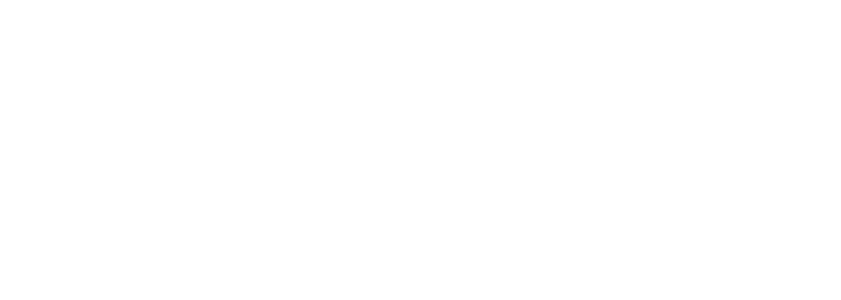
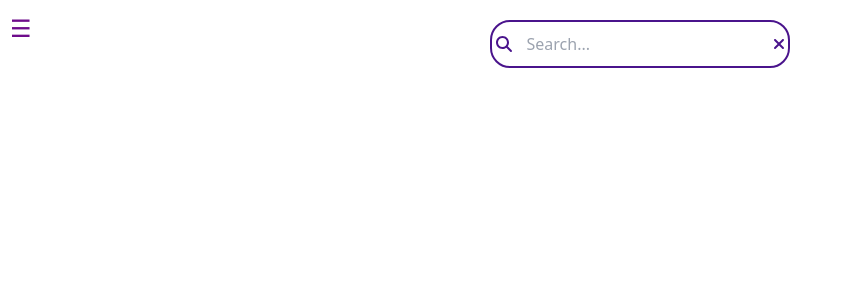
Before and after one commit to Soso-Mabulu/Share2teach-Frontend, a Vue app: page /educator-dashboard in a window 1280 px wide. Before the commit this address had no page. Shown: the top 300 px of the page, without its empty margins (0-841 px from the left). Built offline with nearby package versions, Linux system fonts and the light colour scheme; what vue3-google-oauth2 would draw is missing.

Commit message:
kgftycytg

```diff
--- a/package.json
+++ b/package.json
@@ -12,6 +12,9 @@
     "format": "prettier --write src/"
   },
   "dependencies": {
+    "@fortawesome/fontawesome-svg-core": "^6.6.0",
+    "@fortawesome/free-solid-svg-icons": "^6.6.0",
+    "@fortawesome/vue-fontawesome": "^3.0.8",
     "@tato30/vue-pdf": "^1.11.1",
     "@vue-pdf-viewer/viewer": "^1.4.0",
     "axios": "^1.7.7",
--- /dev/null
+++ b/src/components/SideBarEducator.vue
@@ -0,0 +1,185 @@
+<template>
+    <div>
+      <button class="toggle-btn" @click="toggleSidebar">☰</button>
+      <div class="sidebar" v-if="isSidebarVisible">
+        <button class="close-btn" @click="toggleSidebar">✖</button>
+        <h2>Dashboard</h2>
+        <ul>
+          <li>
+            <RouterLink to="/dashboard" class="dashboard-link">
+              <font-awesome-icon :icon="['fas', 'tachometer-alt']" class="icon" />
+              Dashboard
+            </RouterLink>
+          </li>
+          <li>
+            <RouterLink to="/subject">
+              <font-awesome-icon :icon="['fas', 'book']" class="icon" />
+              Subject
+            </RouterLink>
+          </li>
+          <li>
+            <RouterLink to="/search">
+              <font-awesome-icon :icon="['fas', 'search']" class="icon" />
+              Search
+            </RouterLink>
+          </li>
+          <li>
+            <RouterLink to="/contributors">
+              <font-awesome-icon :icon="['fas', 'users']" class="icon" />
+              Contributors
+            </RouterLink>
+          </li>
+          <li>
+            <RouterLink to="/faq">
+              <font-awesome-icon :icon="['fas', 'question-circle']" class="icon" />
+              FAQ
+            </RouterLink>
+          </li>
+          <li>
+            <RouterLink to="/self-directed-learning">
+              <font-awesome-icon :icon="['fas', 'graduation-cap']" class="icon" />
+              Self Directed Learning
+            </RouterLink>
+          </li>
+        </ul>
+      </div>
+      <div class="search-container">
+        <font-awesome-icon :icon="['fas', 'search']" class="search-icon" />
+        <input type="text" placeholder="Search..." class="search-input" v-model="searchQuery" />
+        <font-awesome-icon :icon="['fas', 'times']" class="clear-icon" @click="clearSearch" />
+      </div>
+    </div>
+  </template>
+
+  <script setup>
+  import { ref } from 'vue';
+  import { RouterLink } from 'vue-router';
+  import { library } from '@fortawesome/fontawesome-svg-core';
+  import { FontAwesomeIcon } from '@fortawesome/vue-fontawesome';
+  import { faTachometerAlt, faBook, faSearch, faUsers, faQuestionCircle, faGraduationCap, faTimes } from '@fortawesome/free-solid-svg-icons';
+
+  library.add(faTachometerAlt, faBook, faSearch, faUsers, faQuestionCircle, faGraduationCap, faTimes);
+
+  const isSidebarVisible = ref(false);
+  const searchQuery = ref('');
+
+  function toggleSidebar() {
+    isSidebarVisible.value = !isSidebarVisible.value;
+  }
+
+  function clearSearch() {
+    searchQuery.value = '';
+  }
+  </script>
+
+  <style scoped>
+  body {
+    background-color: #f5f5f5; /* Off-white background */
+  }
+
+  .sidebar {
+    width: 300px; /* Enlarged sidebar */
+    height: 100vh; /* Full viewport height */
+    background-color: #4a148c; /* Darker purple */
+    padding: 20px;
+    position: fixed; /* Fix the sidebar position */
+    top: 0;
+    left: 0; /* Align to the left edge */
+    transition: transform 0.3s ease-in-out;
+  }
+
+  .toggle-btn {
+    position: fixed;
+    top: 10px;
+    left: 10px;
+    background: none;
+    border: none;
+    color: #6e0c8b;
+    font-size: 24px;
+    cursor: pointer;
+  }
+
+  .close-btn {
+    position: absolute;
+    top: 10px;
+    right: 10px;
+    background: none;
+    border: none;
+    color: white;
+    font-size: 20px;
+    cursor: pointer;
+  }
+
+  .sidebar h2 {
+    color: #ffffff; /* White text */
+    margin-bottom: 20px;
+  }
+
+  .sidebar ul {
+    list-style-type: none;
+    padding: 0;
+  }
+
+  .sidebar li {
+    margin-bottom: 10px;
+  }
+
+  .sidebar a {
+    text-decoration: none;
+    color: #ffffff; /* White text */
+    padding: 10px;
+    display: flex;
+    align-items: center;
+    border-radius: 10px; /* Rounded corners */
+    transition: background-color 0.3s, transform 0.3s;
+  }
+
+  .sidebar a:hover {
+    background-color: #6a1b9a; /* Slightly lighter purple */
+  }
+
+  .dashboard-link:hover {
+    background-color: #dfcce5; /* Different hover color for Dashboard */
+    transform: scale(1.05); /* Slightly enlarge on hover */
+  }
+
+  .icon {
+    margin-right: 10px;
+    width: 24px; /* Larger icons */
+    height: 24px;
+  }
+
+  .search-container {
+    display: flex;
+    align-items: center;
+    justify-content: center;
+    position: fixed;
+    top: 20px;
+    left: 50%;
+    transform: translateX(-50%);
+    background-color: #ffffff; /* White background */
+    border: 2px solid #4a148c; /* Purple border */
+    border-radius: 20px;
+    padding: 5px;
+    width: 300px; /* Smaller size */
+  }
+
+  .search-input {
+    flex: 1;
+    padding: 5px;
+    border: none;
+    border-radius: 20px;
+    outline: none;
+  }
+
+  .search-icon {
+    margin-right: 10px;
+    color: #4a148c;
+  }
+
+  .clear-icon {
+    margin-left: 10px;
+    cursor: pointer;
+    color: #4a148c;
+  }
+  </style>
--- a/src/router/index.js
+++ b/src/router/index.js
@@ -3,6 +3,7 @@
 import AboutView from '@/views/AboutView.vue'
 import LoginView from '@/views/LoginView.vue'
 import SignupView from '@/views/SignupView.vue'
+import EducatorDashboard from '@/views/EducatorDashboard.vue'
 
 const router = createRouter({
   history: createWebHistory(import.meta.env.BASE_URL),
@@ -26,6 +27,11 @@
       path: '/signup',
       name: 'SignupView',
       component: SignupView
+    },
+    {
+      path: '/educator-dashboard',
+      name: 'educator-dashboard',
+      component: EducatorDashboard
     }
   ]
 })
--- /dev/null
+++ b/src/views/EducatorDashboard.vue
@@ -0,0 +1,24 @@
+<template>
+    <div class="dashboard-layout">
+      <SideBarEducator />
+      <div class="main-content">
+        <!-- Your main content goes here -->
+      </div>
+    </div>
+  </template>
+
+  <script setup>
+  import SideBarEducator from '../components/SideBarEducator.vue';
+  </script>
+
+  <style scoped>
+  .dashboard-layout {
+    display: flex;
+    margin-left: 250px; /* Adjust for the fixed sidebar width */
+  }
+
+  .main-content {
+    flex-grow: 1;
+    padding: 20px;
+  }
+  </style>
--- a/src/views/LoginView.vue
+++ b/src/views/LoginView.vue
@@ -115,6 +115,11 @@
     } else {
       router.push({ path: '/user-dashboard', query: { token } })
     }
+    if (userRole === 'educator') {
+      router.push({ path: '/educator-dashboard', query: { token } })
+    } else {
+      router.push({ path: '/user-dashboard', query: { token } })
+    }
   } catch (error) {
     // Handle errors appropriately
     if (error.response) {
@@ -165,7 +170,11 @@
     // Redirect based on role
     if (userRole === 'admin') {
       router.push({ path: '/admin-dashboard' })
-    } else {
+    }
+    else if (userRole === 'educator') {
+      router.push({ path: '/educator-dashboard' })
+    }
+    else {
       router.push({ path: '/user-dashboard' })
     }
   }
```
Also changed, not shown: tsconfig.json (deleted, +0 -9 lines), 1 other file (tests, documents, lock files or other folders).
